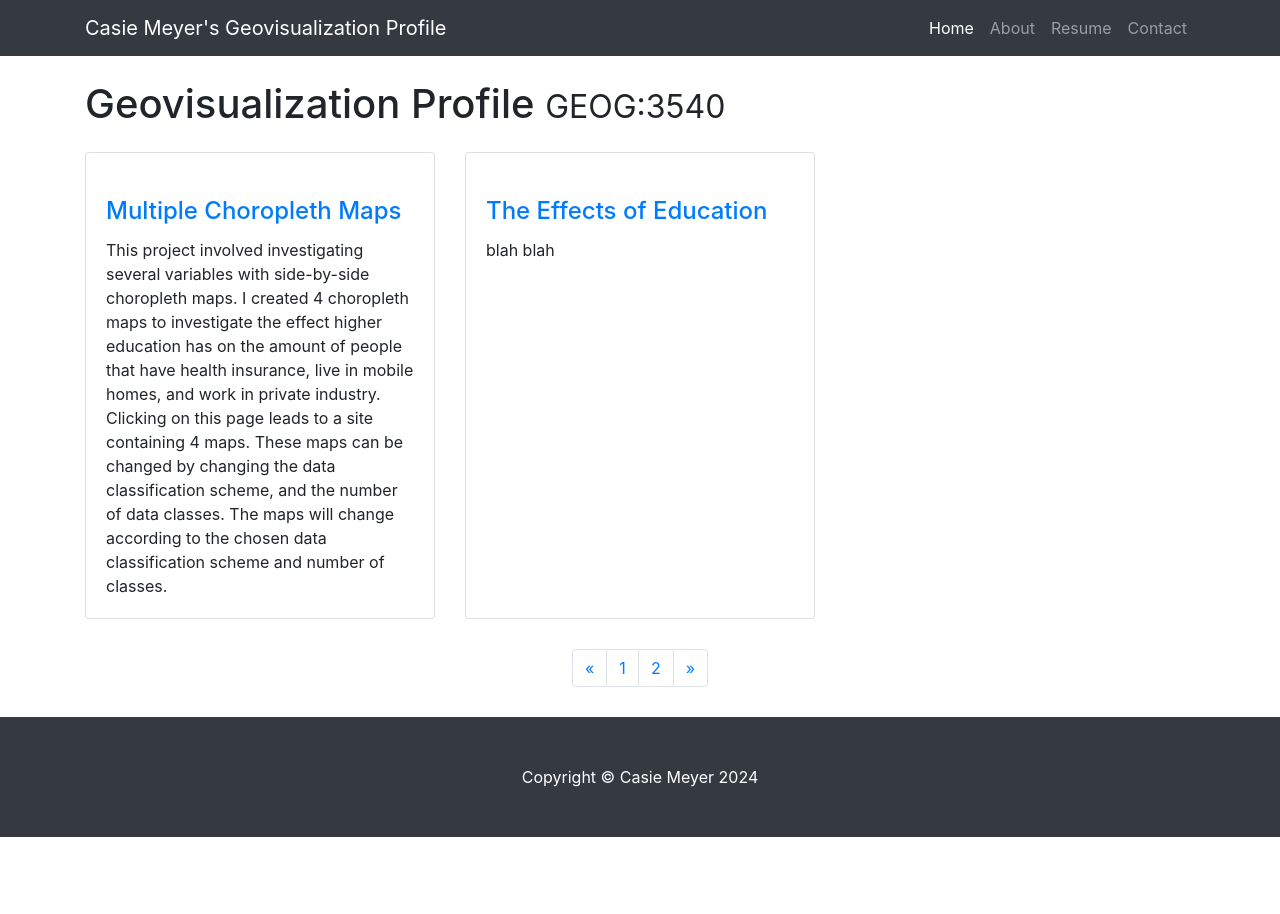
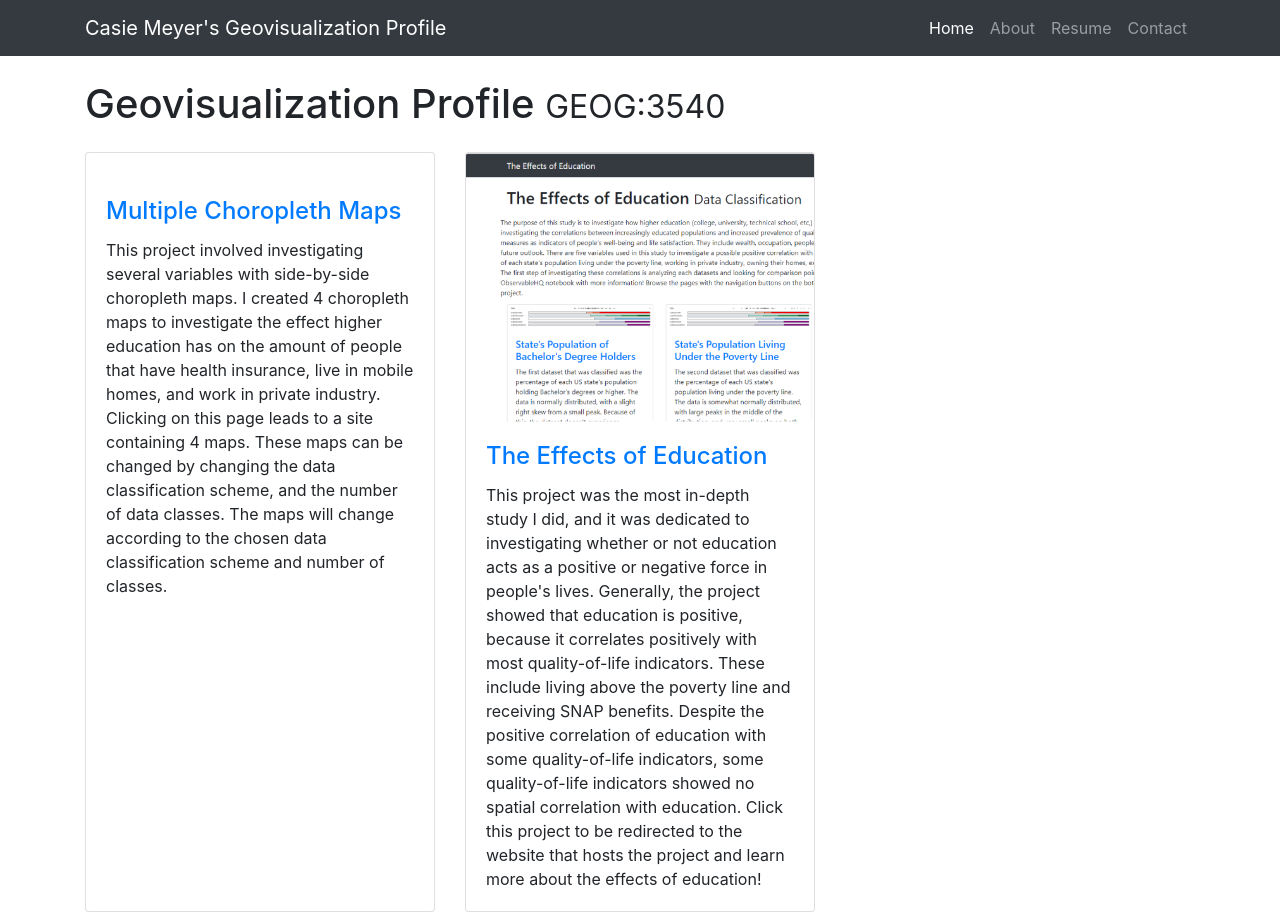
Before and after one commit to casie-meyer/cm_portfolio, a website: page index2.html in a window 1280 px wide. Shown: the top 914 px of the page. Before the commit the page ends 837 px from the top, so only its background shows below. Drawn offline with Linux system fonts and the light colour scheme.

Commit message:
Update index2.html

```diff
--- a/index2.html
+++ b/index2.html
@@ -75,12 +75,17 @@
         </div>
        <div class="col-lg-4 col-sm-6 portfolio-item">
           <div class="card h-100">
-            <a href="https://casie-meyer.github.io/educationeffects_cm/"><img class="card-img-top" src="files/choropleth.png" alt=""></a>
+            <a href="https://casie-meyer.github.io/educationeffects_cm/"><img class="card-img-top" src="files/summary.png" alt=""></a>
             <div class="card-body">
               <h4 class="card-title">
                 <a href="https://casie-meyer.github.io/educationeffects_cm/">The Effects of Education</a>
               </h4>
-              <p class="card-text">blah blah</p>
+              <p class="card-text">This project was the most in-depth study I did, and it was dedicated to investigating whether or not education
+                                  acts as a positive or negative force in people's lives. Generally, the project showed that education is positive,
+                                  because it correlates positively with most quality-of-life indicators. These include living above the poverty line
+                                  and receiving SNAP benefits. Despite the positive correlation of education with some quality-of-life indicators, some
+                                  quality-of-life indicators showed no spatial correlation with education. Click this project to be redirected to the website
+                                  that hosts the project and learn more about the effects of education! </p>
             </div>
           </div>
         </div>
```
